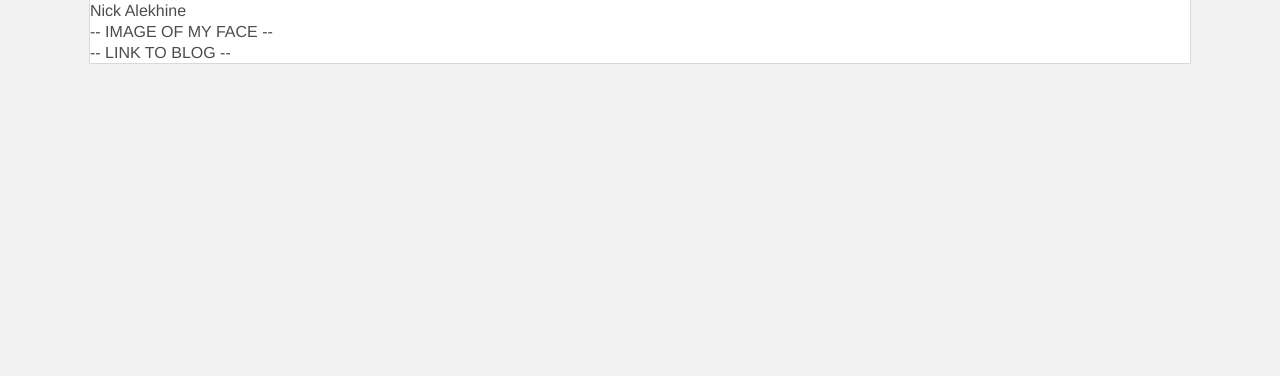
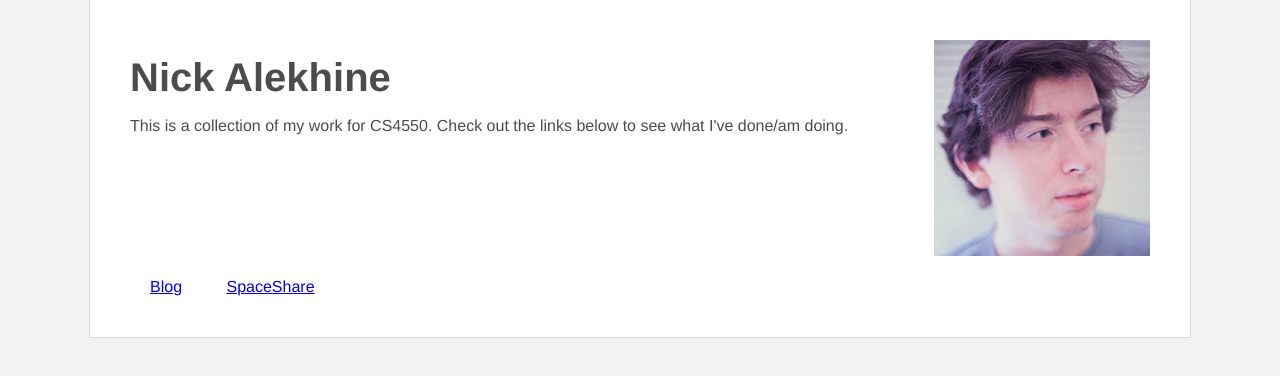
Before and after one commit to alekhinen/cs4550, a plain HTML site: page index.html in a window 1280 px wide. Drawn offline with Linux system fonts and the light colour scheme.

Commit message:
update index.

```diff
--- a/assets/stylesheets/index.css
+++ b/assets/stylesheets/index.css
@@ -1,4 +1,14 @@
 /* Styling for index page. */
+
+.clear {
+    clear:both;
+}
+
+.padder20 {
+    position:relative;
+    height:20px;
+    width:100%;
+}
 
 body {
     color: #4c4c4c;
@@ -13,7 +23,7 @@ body {
 
     .container {
         margin:auto;
-        max-width: 1100px;
+        width: 1100px;
         background-color: #ffffff;
 
         border-left:1px solid #d9d9d9;
@@ -22,3 +32,28 @@ body {
 
         overflow:hidden;
     }
+
+        .header {
+            padding-left:40px;
+            padding-right:40px;
+            padding-top:40px;
+            padding-bottom:40px;
+        }
+
+            .headText {
+                float:left;
+            }
+
+                .header h1 {
+                    font-size: 40px;
+                    text-align:left;
+                }
+
+            .header a {
+                margin-right:20px;
+                margin-left:20px;
+            }
+
+            .header img {
+                float:right;
+            }
--- a/index.html
+++ b/index.html
@@ -23,11 +23,18 @@
    </head>
    <body>
         <div class = "container">
-            Nick Alekhine
-            <br>
-            -- IMAGE OF MY FACE --
-            <br>
-            -- LINK TO BLOG --
+            <div class = "header">
+                <div class = "headText">
+                    <h1>Nick Alekhine</h1>
+                    <p>This is a collection of my work for CS4550. Check out the links below to see what I've done/am doing.</p>
+                </div>
+
+                <img src = "/assets/images/faceShot.png"/>
+                <div class = "clear"></div>
+                <div class = "padder20"></div>
+                <a href = "http://nickalekhine.herokuapp.com/cs4550">Blog</a>
+                <a href = "http://spaceshare.nickalekhine.com">SpaceShare</a>
+            </div>
         </div>
    </body>
 </html>
```
Also changed, not shown: assets/images/faceShot.png (added).
